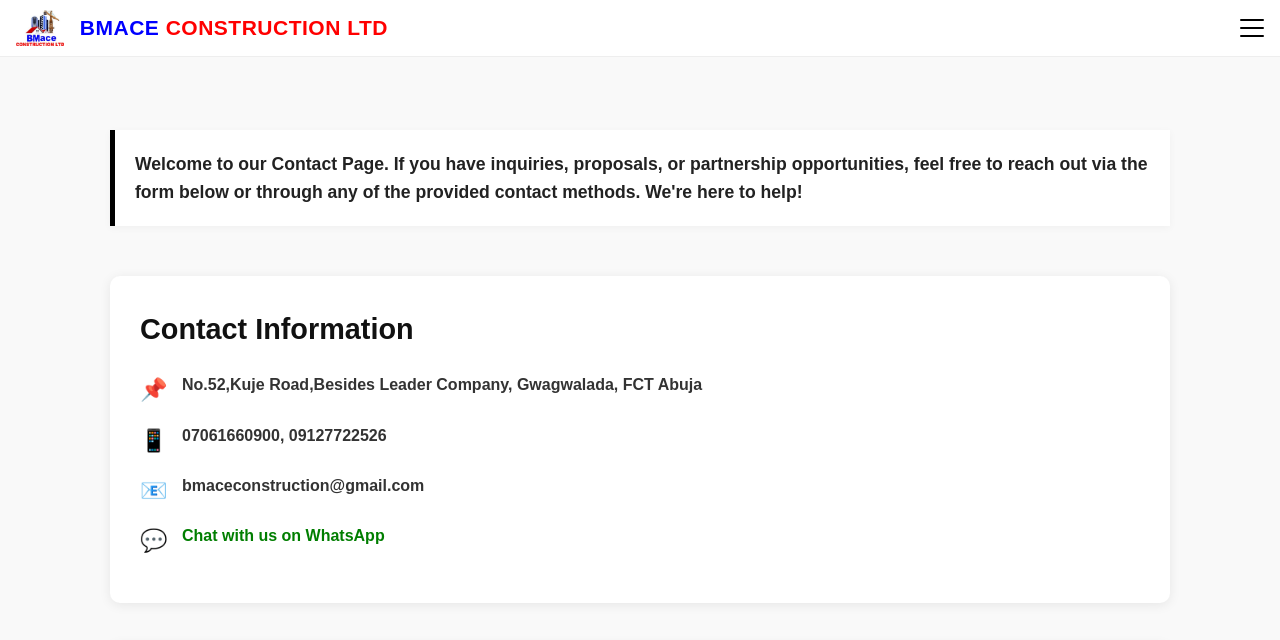
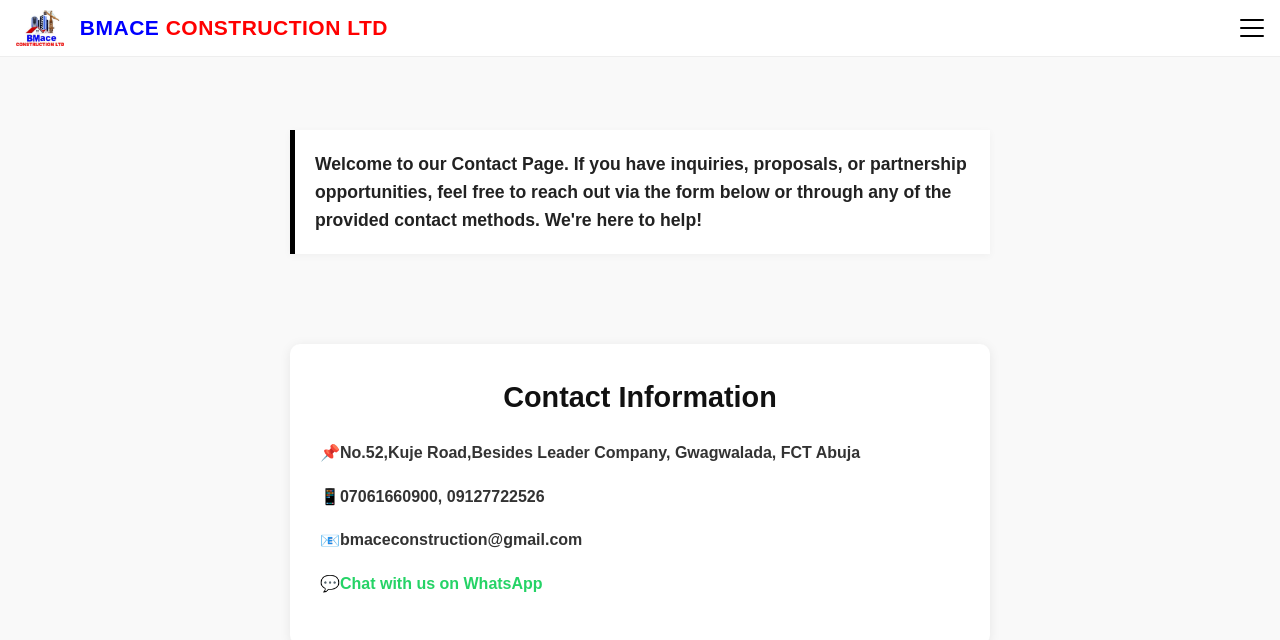
Before and after one commit to 371248Isaac/bmaceconstructionltd, a PHP site: page /contact.html in a window 1280 px wide. Shown: the top 640 px of the page. Run offline with PHP 8.4, Linux system fonts and the light colour scheme.

Commit message:
contact.css

```diff
--- a/contact.css
+++ b/contact.css
@@ -12,100 +12,15 @@
       line-height: 1.6;
     }
 
-    /* HEADER */
-    .nav-wrapper {
-      background-color: #fff;
-      padding: 15px 30px;
-      position: fixed;
-      top: 0;
-      left: 0;
-      width: 100%;
-      z-index: 999;
-      display: flex;
-      justify-content: space-between;
-      align-items: center;
-      border-bottom: 1px solid #ddd;
-    }
-
-    .nav-logo {
-      display: flex;
-      align-items: center;
-      color: #000;
-      font-weight: bold;
-      font-size: 1.2em;
-    }
-
-    .nav-logo img {
-      height: 45px;
-      margin-right: 12px;
-    }
-
-    .menu-toggle {
-      background-color: #fff;
-      color: #000;
-      border: none;
-      padding: 10px 14px;
-      cursor: pointer;
-      border-radius: 6px;
-      font-size: 18px;
-      font-weight: bold;
-    }
-
-    .menu-toggle:hover {
-      background-color: #fff;
-    }
-
-    .dropdown-menu {
-      display: none;
-      flex-direction: column;
-      background-color: #fff;
-      border-radius: 8px;
-      box-shadow: 0 4px 15px rgba(0,0,0,0.15);
-      padding: 20px;
-      position: absolute;
-      top: 70px;
-      right: 30px;
-      width: 240px;
-    }
-
-    .dropdown-menu a {
-      color: #000;
-      text-decoration: none;
-      padding: 10px 0;
-      font-size: 15px;
-    }
-
-    .dropdown-menu hr {
-      border: none;
-      border-top: 1px solid #ccc;
-      margin: 8px 0;
-    }
-
-    .dropdown-menu.show {
-      display: flex;
-      animation: fadeDown 0.4s ease;
-    }
-
-    @keyframes fadeDown {
-      from {
-        opacity: 0;
-        transform: translateY(-10px);
-      }
-      to {
-        opacity: 1;
-        transform: translateY(0);
-      }
-    }
-
     /* MAIN SECTION */
     .main-section {
-      max-width: 1100px;
+      max-width: 900px;
       margin: 0 auto;
       padding: 40px 20px;
+      text-align: center; /* Center all text inside */
     }
 
     .welcome-note {
-      position: relative;
       background-color: #fff;
       border-left: 5px solid #000;
       padding: 20px;
@@ -113,31 +28,16 @@
       font-size: 1.1em;
       color: #222;
       box-shadow: 0 2px 8px rgba(0,0,0,0.04);
-      overflow: hidden;
-      z-index: 1;
-    }
-
-    .welcome-note::before {
-      content: '';
-      position: absolute;
-      inset: 0;
-      background-image: url ('BMACE_OFFICIAL_IMAGES/bmacelogo.jpg');
-      background-size: 160px;
-      background-repeat: no-repeat;
-      background-position: top right;
-      opacity: 0.07;
-      z-index: 0;
-    }
-
-    .welcome-note p {
-      position: relative;
-      z-index: 1;
+      display: inline-block;
+      text-align: left; /* keep paragraph aligned nicely */
+      max-width: 700px;
     }
 
     .main-section h1 {
       font-size: 2.4em;
-      margin-bottom: 30px;
+      margin: 30px 0;
       color: #1a1a1a;
+      text-align: center;
     }
 
     form {
@@ -183,41 +86,49 @@
       background-color: #444;
     }
 
-    /* CONTACT INFO BLOCK */
+    /* CONTACT INFO */
     .contact-info {
       margin-top: 50px;
       background-color: #fff;
       padding: 30px;
       border-radius: 10px;
       box-shadow: 0 2px 12px rgba(0,0,0,0.08);
+      max-width: 700px;
+      margin-left: auto;
+      margin-right: auto;
+      text-align: left;
     }
 
     .contact-info h2 {
       font-size: 1.8em;
       margin-bottom: 20px;
       color: #111;
+      text-align: center;
     }
 
     .info-item {
       display: flex;
-      align-items: flex-start;
-      margin-bottom: 15px;
+      align-items: center;
+      margin-bottom: 18px;
     }
 
-    .info-item span.icon {
-      font-size: 22px;
-      margin-right: 12px;
+    .info-item i {
+      font-size: 28px;
+      margin-right: 15px;
       color: #000;
-      width: 30px;
+      min-width: 32px;
+      text-align: center;
     }
 
     .info-item span.text {
       font-size: 16px;
+      line-height: 1.4;
     }
 
     .info-item a {
-      color: #007e00;
+      color: #25D366; /* WhatsApp green */
       text-decoration: none;
+      font-weight: bold;
     }
 
     .info-item a:hover {
```
Also changed, not shown: other parts of contact.css (+19 -9 lines).
